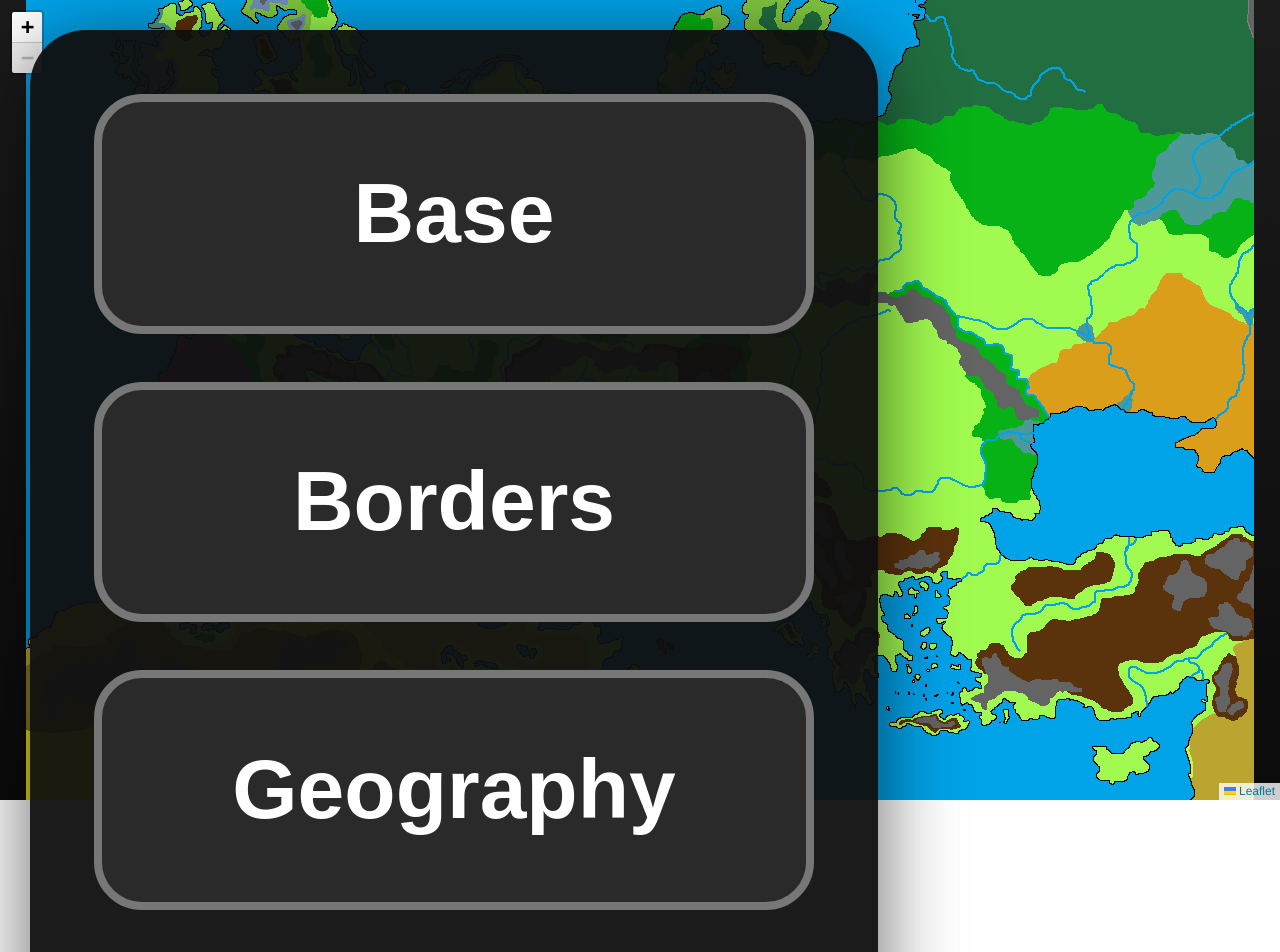
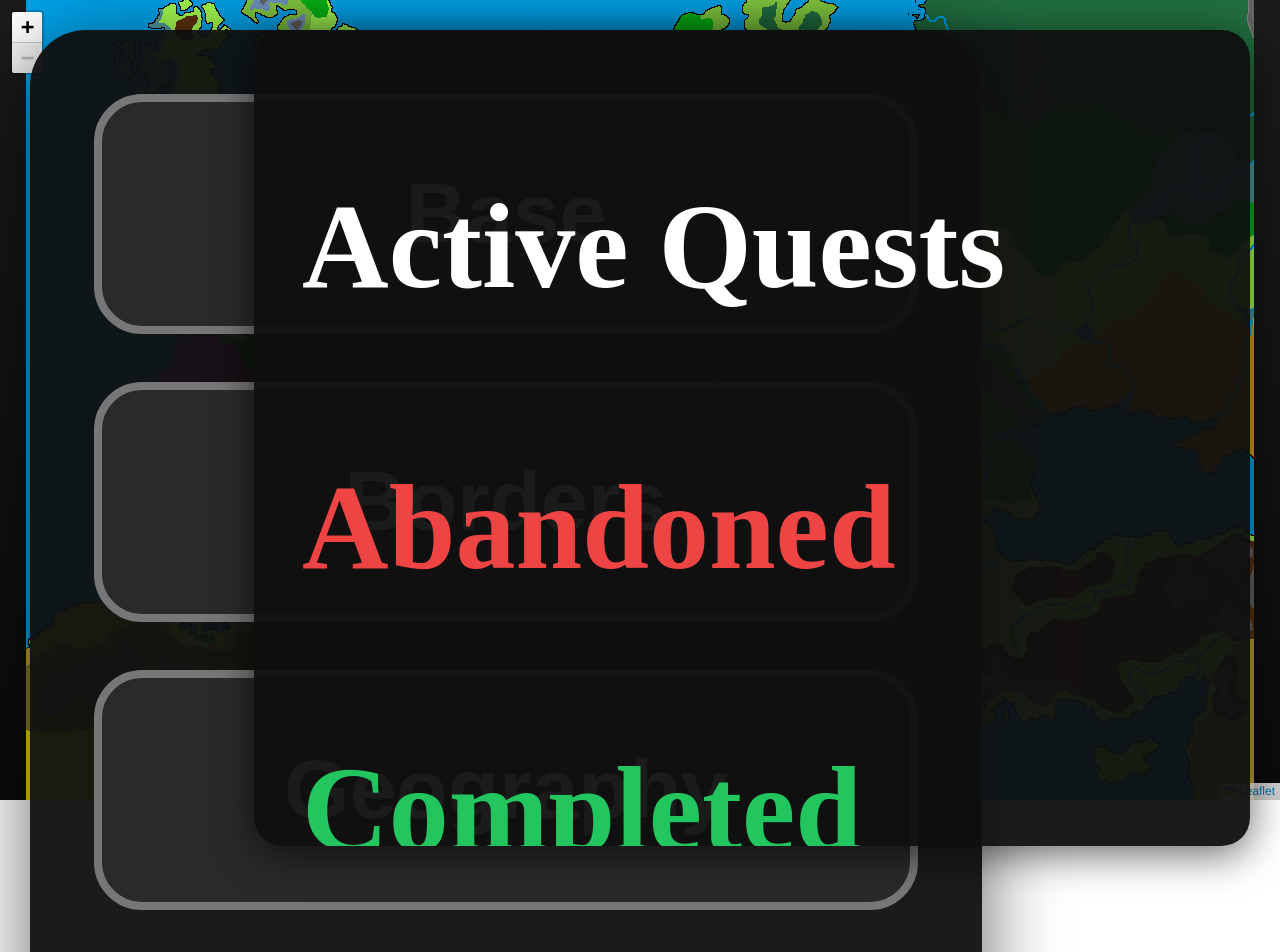
Before and after one commit to Pepemake/DnD-Interactable-Map, a React (Vite) app in the folder dnd-interactable-map/: page / in a window 1280 px wide. Shown: the top 952 px of the page. Built offline with nearby package versions, Linux system fonts and the light colour scheme.

Commit message:
Added Quest Tab, Added Settlements Button and Quest button

```diff
--- a/dnd-interactable-map/src/App.jsx
+++ b/dnd-interactable-map/src/App.jsx
@@ -1,44 +1,64 @@
 import { useState } from 'react'
 import L from 'leaflet'
-import { MapContainer, ImageOverlay, Marker, Popup, useMap } from 'react-leaflet'
+import { MapContainer, ImageOverlay, Marker, Popup } from 'react-leaflet'
 import 'leaflet/dist/leaflet.css'
-
-function AddPoiButton({ addPoiAtPosition, buttonStyle }) {
-  const map = useMap()
-
-  return (
-    <button
-      onClick={() => {
-        const center = map.getCenter()
-        addPoiAtPosition([center.lat, center.lng])
-      }}
-      style={buttonStyle}
-    >
-      Add a PoI
-    </button>
-  )
-}
 
 function App() {
   const [mapLayer, setMapLayer] = useState('/Abyssal.png')
   const [markers, setMarkers] = useState([])
+  const [completedQuests, setCompletedQuests] = useState([])
+  const [abandonedQuests, setAbandonedQuests] = useState([])
+
 
   const bounds = [
     [0, 0],
     [1023, 1228],
   ]
 
-  const poiIcon = L.icon({
-  iconUrl: '/Icons/Ping.png',
-  iconSize: [256, 256],
+  function createPoiIcon(marker) {
+  return L.divIcon({
+    className: 'poi-marker',
+    html: `
+      <div style="display: flex; flex-direction: column; align-items: center;">
+
+        <img
+          src="${
+            marker.type === 'settlement'
+              ? '/Icons/Settlement.png'
+              : '/Icons/Ping.png'
+          }"
+          style="width: 256px; height: 256px;"
+        />
+
+        <div style="
+          margin-top: 8px;
+          background: rgba(15,15,15,0.9);
+          color: white;
+          font-size: 42px;
+          font-weight: bold;
+          padding: 12px 24px;
+          border-radius: 16px;
+          white-space: nowrap;
+          border: 3px solid #777;
+          text-shadow: 0 2px 4px black;
+        ">
+          ${marker.name}
+        </div>
+
+      </div>
+    `,
+    iconSize: [256, 340],
     iconAnchor: [128, 256],
   })
+}
 
-  function addPoiAtPosition(position) {
+  function addPoiAtPosition(position, name, type) {
     const newMarker = {
       id: Date.now(),
-      name: 'New PoI',
-      position: position,
+      type,
+      name,
+      notes: '',
+      position,
     }
 
     setMarkers((currentMarkers) => [...currentMarkers, newMarker])
@@ -51,6 +71,30 @@ function App() {
           ? { ...marker, position: [newPosition.lat, newPosition.lng] }
           : marker
       )
+    )
+  }
+
+  function archiveMarker(id, status) {
+  const markerToArchive = markers.find((marker) => marker.id === id)
+
+  if (!markerToArchive) return
+
+  if (status === 'Completed') {
+    setCompletedQuests((currentCompleted) => [
+      ...currentCompleted,
+      markerToArchive,
+    ])
+  }
+
+  if (status === 'Abandoned') {
+    setAbandonedQuests((currentAbandoned) => [
+      ...currentAbandoned,
+      markerToArchive,
+    ])
+  }
+
+  setMarkers((currentMarkers) =>
+    currentMarkers.filter((marker) => marker.id !== id)
   )
 }
 
@@ -96,12 +140,15 @@ function App() {
         <button onClick={() => setMapLayer('/Abyssal.png')} style={buttonStyle}>
           Base
         </button>
+
         <button onClick={() => setMapLayer('/AbyssalNat.png')} style={buttonStyle}>
           Borders
         </button>
+
         <button onClick={() => setMapLayer('/AbyssalGeo.png')} style={buttonStyle}>
           Geography
         </button>
+
         <div
           style={{
             height: '4px',
@@ -113,13 +160,129 @@ function App() {
 
         <button
           onClick={() => {
-          const center = [511, 614]
-          addPoiAtPosition(center)
+            const name = prompt('Quest Name')
+            if (!name) return
+            addPoiAtPosition([511, 614], name, 'quest')
           }}
           style={buttonStyle}
         >
-        Add a PoI
+          Add Quest
         </button>
+
+        <button
+          onClick={() => {
+            const name = prompt('Settlement Name')
+            if (!name) return
+            addPoiAtPosition([511, 614], name, 'settlement')
+          }}
+          style={buttonStyle}
+        >
+          Add Settlement
+        </button>
+      </div>
+
+<div
+  style={{
+    position: 'absolute',
+    top: 30,
+    right: 30,
+    zIndex: 9999,
+    width: '900px',
+    maxHeight: '90vh',
+    overflowY: 'auto',
+    background: 'rgba(15,15,15,0.95)',
+    padding: 48,
+    borderRadius: 28,
+    display: 'flex',
+    flexDirection: 'column',
+    gap: 28,
+    boxShadow: '0 8px 40px rgba(0,0,0,0.6)',
+    color: 'white',
+  }}
+>
+  <div>
+    <h2 style={{ fontSize: '120px', marginBottom: '16px' }}>
+      Active Quests
+    </h2>
+
+    {markers
+      .filter((marker) => marker.type === 'quest')
+      .map((marker) => (
+        <div
+          key={marker.id}
+          style={{
+            background: '#222',
+            padding: '18px 24px',
+            borderRadius: '16px',
+            marginBottom: '12px',
+            fontSize: '60px',
+            border: '3px solid #555',
+          }}
+        >
+          <button
+  onClick={() => {
+    alert(`${marker.name}\n\n${marker.notes || 'No notes written.'}`)
+  }}
+  style={{
+    width: '100%',
+    textAlign: 'left',
+    background: 'transparent',
+    color: 'white',
+    border: 'none',
+    fontSize: '50px',
+    fontWeight: 'bold',
+    cursor: 'pointer',
+  }}
+>
+  {marker.name}
+</button>
+        </div>
+      ))}
+  </div>
+
+  <div>
+    <h2 style={{ fontSize: '120px', marginBottom: '16px', color: '#ef4444' }}>
+      Abandoned
+    </h2>
+
+    {abandonedQuests.map((marker) => (
+      <div
+        key={marker.id}
+        style={{
+          background: '#3a1a1a',
+          padding: '18px 24px',
+          borderRadius: '16px',
+          marginBottom: '12px',
+          fontSize: '60px',
+          border: '3px solid #ef4444',
+        }}
+      >
+        {marker.name}
+      </div>
+    ))}
+  </div>
+
+  <div>
+    <h2 style={{ fontSize: '120px', marginBottom: '16px', color: '#22c55e' }}>
+      Completed
+    </h2>
+
+    {completedQuests.map((marker) => (
+      <div
+        key={marker.id}
+        style={{
+          background: '#123020',
+          padding: '18px 24px',
+          borderRadius: '16px',
+          marginBottom: '12px',
+          fontSize: '60px',
+          border: '3px solid #22c55e',
+        }}
+      >
+        {marker.name}
+      </div>
+    ))}
+  </div>
 </div>
 
 <MapContainer
@@ -133,11 +296,12 @@ function App() {
         wheelPxPerZoomLevel={800}
       >
         <ImageOverlay url={mapLayer} bounds={bounds} />
+
         {markers.map((marker) => (
           <Marker
             key={marker.id}
             position={marker.position}
-            icon={poiIcon}
+            icon={createPoiIcon(marker)}
             draggable={true}
             eventHandlers={{
               dragend: (event) => {
@@ -147,33 +311,112 @@ function App() {
             }}
           >
             <Popup offset={[0, -120]}>
+              <div style={{ width: '1200px', display: 'flex', flexDirection: 'column', gap: '32px' }}>
                 <input
                   type="text"
                   value={marker.name}
                   onChange={(e) => {
                     setMarkers((currentMarkers) =>
                       currentMarkers.map((m) =>
-                    m.id === marker.id
-                      ? { ...m, name: e.target.value }
-                      : m
+                        m.id === marker.id ? { ...m, name: e.target.value } : m
                       )
                     )
                   }}
                   style={{
                     width: '100%',
-                minWidth: '1000px',
-                height: '220px',
-                fontSize: '96px',
+                    height: '140px',
+                    fontSize: '72px',
                     fontWeight: 'bold',
                     padding: '24px 36px',
-                background: '#1b1b1b',
+                    background: '#111',
                     color: 'white',
                     border: '4px solid #555',
                     borderRadius: '24px',
-                outline: 'none',
                     boxSizing: 'border-box',
                   }}
                 />
+
+                <textarea
+                  placeholder="Add notes, rumours, quest info..."
+                  value={marker.notes}
+                  onChange={(e) => {
+                    setMarkers((currentMarkers) =>
+                      currentMarkers.map((m) =>
+                        m.id === marker.id ? { ...m, notes: e.target.value } : m
+                      )
+                    )
+                  }}
+                  style={{
+                    width: '100%',
+                    height: '420px',
+                    fontSize: '54px',
+                    padding: '32px 36px',
+                    background: '#111',
+                    color: 'white',
+                    border: '4px solid #555',
+                    borderRadius: '24px',
+                    resize: 'none',
+                    boxSizing: 'border-box',
+                  }}
+                />
+
+                <div style={{ display: 'flex', gap: '24px' }}>
+                  {marker.type === 'quest' && (
+                    <>
+                      <button
+                        onClick={() => archiveMarker(marker.id, 'Completed')}
+                        style={{
+                          flex: 1,
+                          fontSize: '48px',
+                          fontWeight: 'bold',
+                          padding: '28px',
+                          background: '#14532d',
+                          color: 'white',
+                          border: '4px solid #22c55e',
+                          borderRadius: '24px',
+                          cursor: 'pointer',
+                        }}
+                      >
+                        Complete
+                      </button>
+
+                      <button
+                        onClick={() => archiveMarker(marker.id, 'Abandoned')}
+                        style={{
+                          flex: 1,
+                          fontSize: '48px',
+                          fontWeight: 'bold',
+                          padding: '28px',
+                          background: '#5f1d1d',
+                          color: 'white',
+                          border: '4px solid #ef4444',
+                          borderRadius: '24px',
+                          cursor: 'pointer',
+                        }}
+                      >
+                        Abandon
+                      </button>
+                    </>
+                  )}
+
+                  <button
+                    onClick={() => deleteMarker(marker.id)}
+                    style={{
+                      flex: 1,
+                      fontSize: '48px',
+                      fontWeight: 'bold',
+                      padding: '28px',
+                      background: '#222',
+                      color: 'white',
+                      border: '4px solid #777',
+                      borderRadius: '24px',
+                      cursor: 'pointer',
+                    }}
+                  >
+                    Delete
+                  </button>
+                </div>
+              </div>
             </Popup>
           </Marker>
         ))}
```
Also changed, not shown: dnd-interactable-map/public/Icons/Settlement.png (added). Lines whose indentation alone changed are shown as unchanged.
